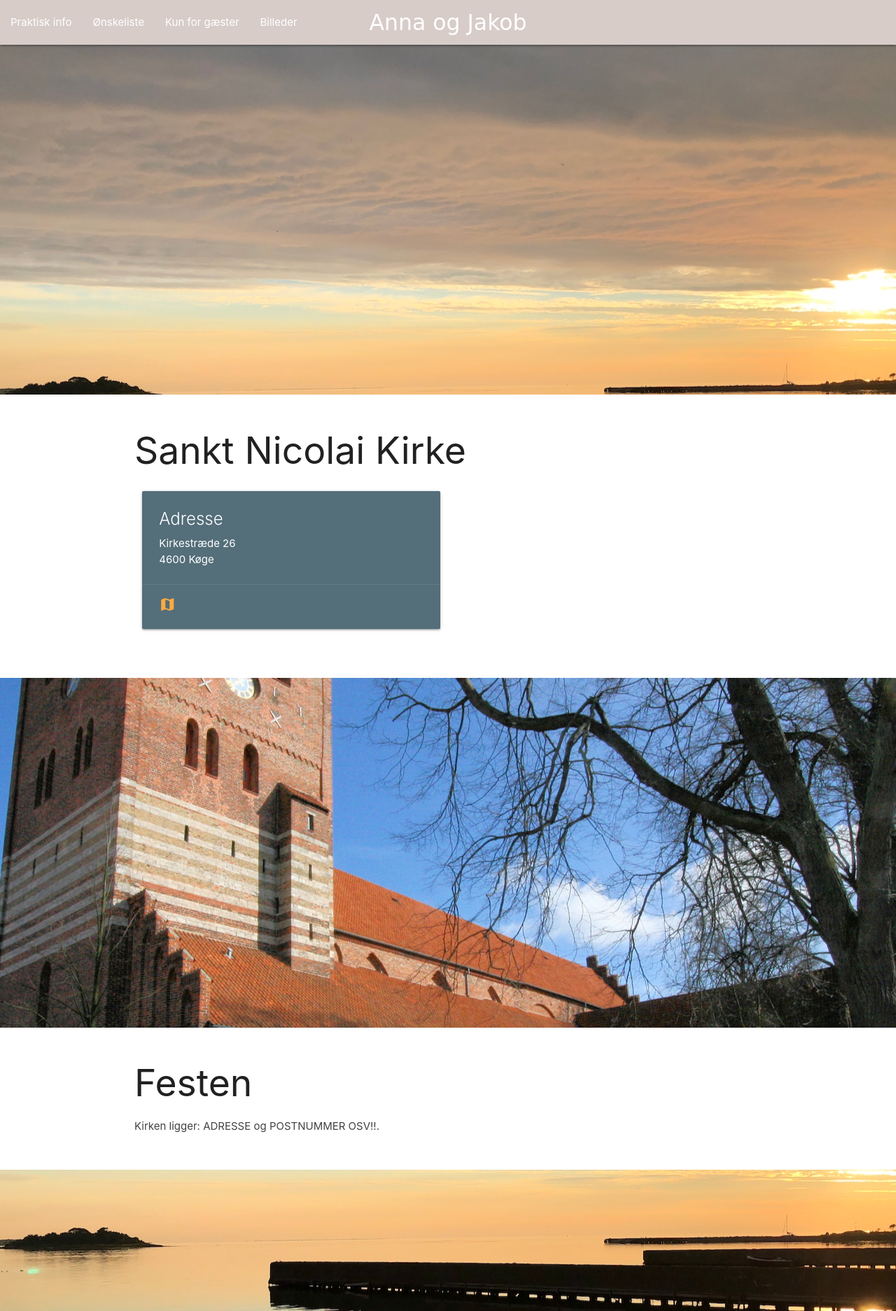
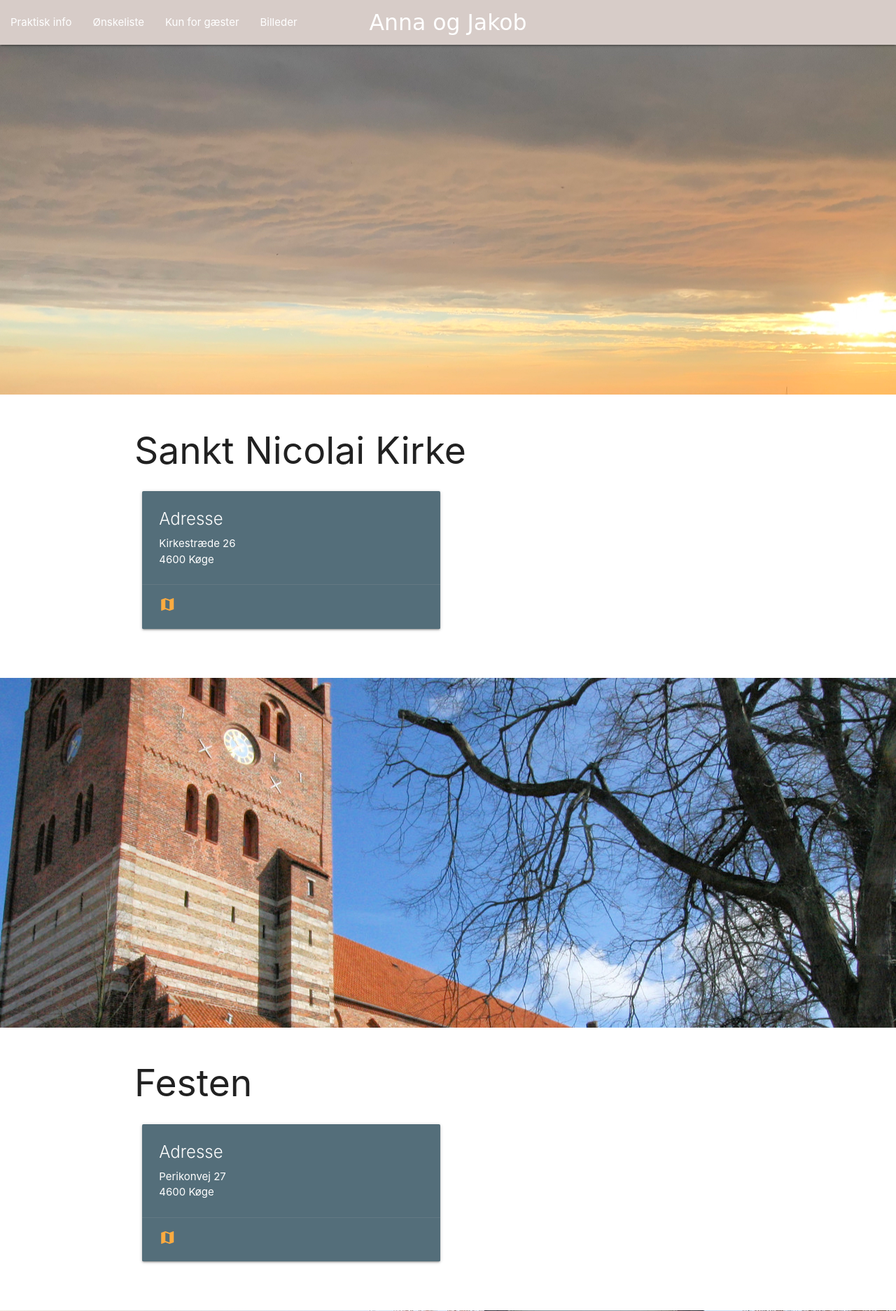
Before and after one commit to jakobdo/annaogjakob, a Django app: template templates/info.html in a window 1280 px wide. Shown: the top 1874 px of the page at 70% size. Run offline with Django 3.2, Linux system fonts and the light colour scheme; the template is opened without the code that fills it, so the values that code supplies are empty; some libraries are stand-ins or nearby versions; some web fonts are replaced.

Commit message:
New images added to "praktisk info"

```diff
--- a/templates/info.html
+++ b/templates/info.html
@@ -3,7 +3,7 @@
 
 {% block content %}
 <div class="parallax-container">
-  <div class="parallax"><img src="{% static "images/parallax2.jpg" %}"></div>
+  <div class="parallax"><img src="{% static "images/sommerhus.jpg" %}"></div>
 </div>
 <div class="section white">
   <div class="row container">
@@ -24,21 +24,48 @@
   </div>
 </div>
 <div class="parallax-container">
-  <div class="parallax"><img src="{% static "images/parallax1.jpg" %}"></div>
+  <div class="parallax"><img src="{% static "images/kirke.jpg" %}"></div>
 </div>
 <div class="section white">
   <div class="row container">
     <h2 class="header">Festen</h2>
-    <p class="grey-text text-darken-3 lighten-3">Kirken ligger: ADRESSE og POSTNUMMER OSV!!.</p>
+    <div class="row">
+      <div class="col s12 m6">
+        <div class="card blue-grey darken-1">
+          <div class="card-content white-text">
+            <span class="card-title">Adresse</span>
+            <p>Perikonvej 27<br>4600 Køge</p>
+          </div>
+          <div class="card-action">
+            <a target="external_link" href="https://goo.gl/maps/Rn6DNMQTzouhhZv66"><i class="material-icons">map</i></a>
+          </div>
+        </div>
+      </div>
+    </div>
   </div>
 </div>
 <div class="parallax-container">
-  <div class="parallax"><img src="https://materializecss.com/images/parallax2.jpg"></div>
+  <div class="parallax"><img src="{% static "images/perikonvej.jpg" %}"></div>
 </div>
 <div class="section white">
   <div class="row container">
     <h2 class="header">Parkering</h2>
-    <p class="grey-text text-darken-3 lighten-3">Kirken ligger: ADRESSE og POSTNUMMER OSV!!.</p>
+    <div class="row">
+      <div class="col s12 m6">
+        <div class="card blue-grey darken-1">
+          <div class="card-content white-text">
+            <span class="card-title">Adresse</span>
+            <p>Boholtevej 97<br>4600 Køge</p>
+          </div>
+          <div class="card-action">
+            <a target="external_link" href="https://goo.gl/maps/sN2z8TQCJwFJB6YM9"><i class="material-icons">map</i></a>
+          </div>
+        </div>
+      </div>
+    </div>
   </div>
 </div>
+<div class="parallax-container">
+  <div class="parallax"><img src="{% static "images/parkering.jpg" %}"></div>
+</div>
 {% endblock %}
```
Also changed, not shown: static_files/images/kirke.jpg (added), static_files/images/parkering.jpg (added), static_files/images/perikonvej.jpg (added), static_files/images/sommerhus.jpg (added).
